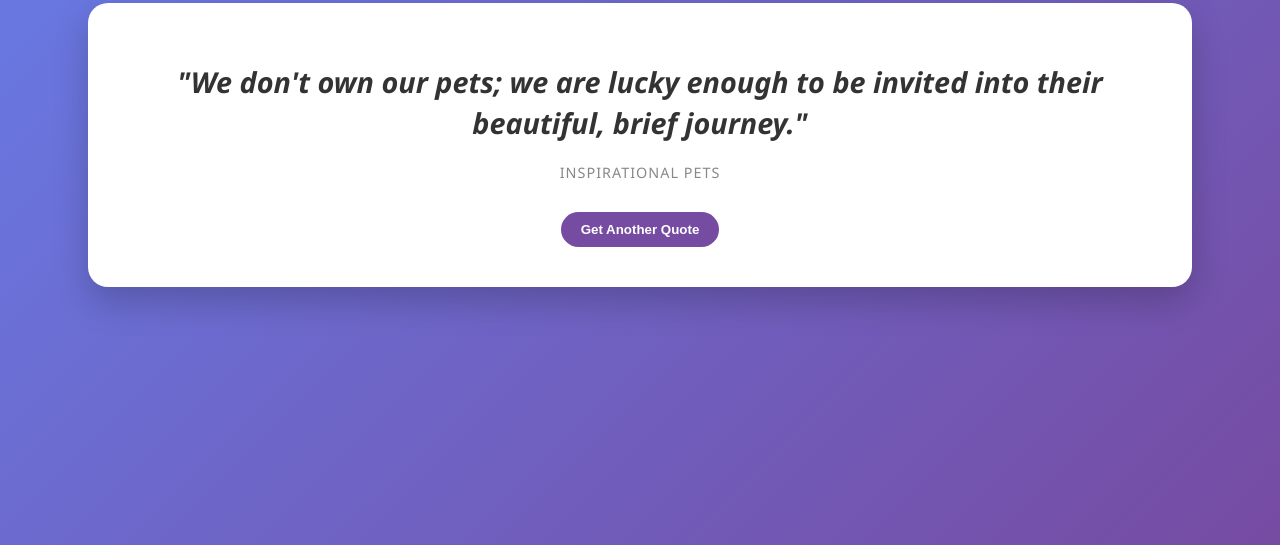
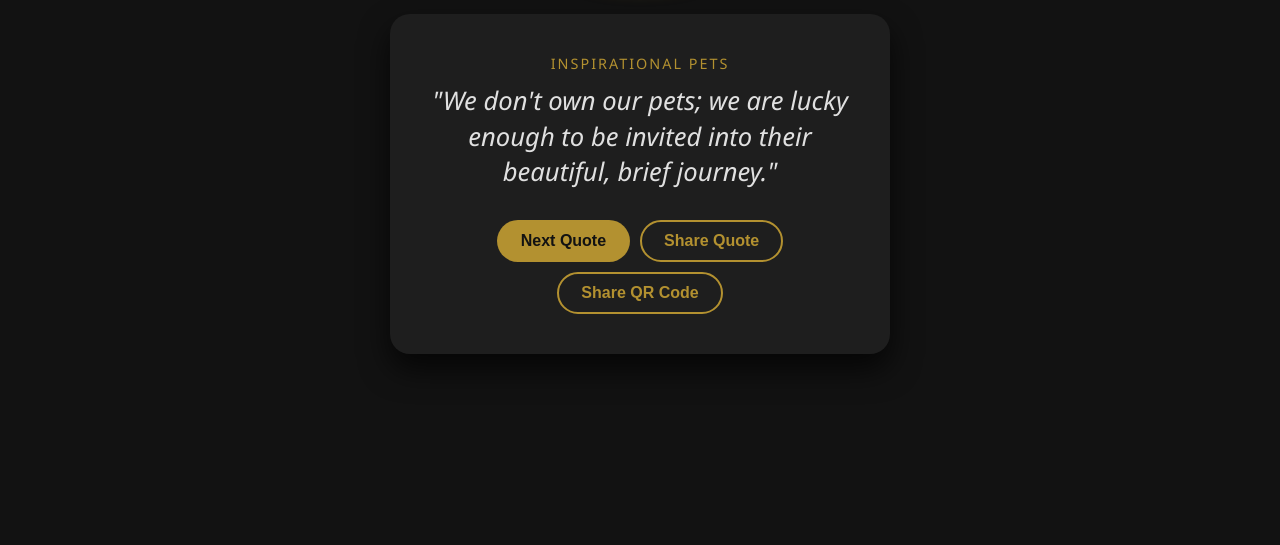
Before and after one commit to csmathews42/Venona_sage_quotes, a plain HTML site: page index.html in a window 1280 px wide. Shown: the part 255-800 px from the top of the page. Drawn offline with Linux system fonts and the light colour scheme.

Commit message:
Update index.html

```diff
--- a/index.html
+++ b/index.html
@@ -3,45 +3,156 @@
 <head>
     <meta charset="UTF-8">
     <meta name="viewport" content="width=device-width, initial-scale=1.0">
-    <title>Random Inspiration</title>
+    <title>Venona Sage Quotes</title>
     <style>
-        body { font-family: 'Segoe UI', Tahoma, Geneva, Verdana, sans-serif; display: flex; justify-content: center; align-items: center; height: 100vh; margin: 0; background: linear-gradient(135deg, #667eea 0%, #764ba2 100%); color: #333; }
-        .card { background: white; padding: 40px; border-radius: 20px; box-shadow: 0 15px 35px rgba(0,0,0,0.2); max-width: 80%; text-align: center; }
-        h1 { font-size: 1.8rem; margin-bottom: 20px; line-height: 1.4; font-style: italic; }
-        .category { font-size: 0.9rem; color: #888; text-transform: uppercase; letter-spacing: 1px; }
-        button { margin-top: 30px; padding: 10px 20px; border: none; border-radius: 50px; background: #764ba2; color: white; cursor: pointer; font-weight: bold; }
+        /* Modern dark theme with a hint of gold to match the logo */
+        body { font-family: 'Segoe UI', Tahoma, Geneva, Verdana, sans-serif; display: flex; justify-content: center; align-items: center; min-height: 100vh; margin: 0; background-color: #121212; color: #e0e0e0; }
+        .container { text-align: center; max-width: 90%; width: 500px; padding: 20px; }
+        .logo-box { max-width: 150px; margin: 0 auto 30px; }
+        .logo-box img { width: 100%; height: auto; border-radius: 50%; border: 2px solid #b39130; box-shadow: 0 5px 15px rgba(179, 145, 48, 0.5); }
+        .quote-card { background-color: #1e1e1e; padding: 40px; border-radius: 20px; box-shadow: 0 15px 30px rgba(0,0,0,0.7); }
+        .category { font-size: 0.9rem; color: #b39130; text-transform: uppercase; letter-spacing: 2px; margin-bottom: 10px; }
+        .quote-text { font-size: 1.6rem; line-height: 1.4; font-style: italic; font-weight: 300; margin-bottom: 30px; margin-top: 0; }
+        .button-group { display: flex; flex-wrap: wrap; gap: 10px; justify-content: center; margin-top: 30px; }
+        button { padding: 12px 24px; border: none; border-radius: 50px; cursor: pointer; font-weight: bold; font-size: 1rem; transition: background-color 0.2s, transform 0.1s; }
+        button:active { transform: scale(0.98); }
+        .btn-new { background-color: #b39130; color: #121212; }
+        .btn-new:hover { background-color: #d4ac3e; }
+        .btn-share { background-color: transparent; color: #b39130; border: 2px solid #b39130; padding: 10px 22px; }
+        .btn-share:hover { background-color: rgba(179, 145, 48, 0.1); }
+        /* Style for the QR code display, used in Step 3 */
+        #qr-container { margin-top: 40px; display: none; }
+        #qr-container canvas { border: 10px solid white; border-radius: 10px; box-shadow: 0 10px 20px rgba(0,0,0,0.5); }
     </style>
 </head>
 <body>
-    <div class="card">
-        <h1 id="quote-text">Loading inspiration...</h1>
-        <div id="quote-category" class="category"></div>
-        <button onclick="location.reload()">Get Another Quote</button>
+    <div class="container">
+        <div class="logo-box">
+            <img src="logo.png" alt="Venona Sage Logo">
+        </div>
+        <div class="quote-card">
+            <div id="quote-category" class="category"></div>
+            <p id="quote-text" class="quote-text">Loading wisdom...</p>
+            <div class="button-group">
+                <button class="btn-new" onclick="location.reload()">Next Quote</button>
+                <button class="btn-share" onclick="shareQuoteText()">Share Quote</button>
+                <button class="btn-share" onclick="generateAndShareQR()">Share QR Code</button>
+            </div>
+        </div>
+        <div id="qr-container">
+            <div id="qrcode"></div>
+        </div>
     </div>
 
+    <script src="https://cdn.jsdelivr.net/npm/qrcode@1.4.4/build/qrcode.min.js"></script>
+
     <script>
-        // Directly pointing to your new master file
+        // Directly pointing to your 'master_quotes.json' on GitHub
         const jsonUrl = 'https://raw.githubusercontent.com/csmathews42/Venona_sage_quotes/main/master_quotes.json';
+        let currentQuoteData = {};
 
         async function getQuote() {
             try {
                 const response = await fetch(jsonUrl);
                 const data = await response.json();
 
-                // Get a random category
+                // Get all category names
                 const categories = Object.keys(data);
-                const randomCategory = categories[Math.floor(Math.random() * categories.length)];
 
-                // Get a random quote from that category
-                const quotes = data[randomCategory];
-                const randomQuote = quotes[Math.floor(Math.random() * quotes.length)];
+                // Pick a random category
+                const randomCat = categories[Math.floor(Math.random() * categories.length)];
+
+                // Pick a random quote from that category
+                const quotesList = data[randomCat];
+                const randomQuote = quotesList[Math.floor(Math.random() * quotesList.length)];
+
+                currentQuoteData = { text: randomQuote, category: randomCat };
 
                 document.getElementById('quote-text').innerText = `"${randomQuote}"`;
-                document.getElementById('quote-category').innerText = randomCategory.replace(/([A-Z])/g, ' $1').trim();
+                // Capitalize and format the category name
+                document.getElementById('quote-category').innerText = randomCat.replace(/([A-Z])/g, ' $1').trim();
             } catch (error) {
-                document.getElementById('quote-text').innerText = "Could not load quote. Try refreshing!";
+                document.getElementById('quote-text').innerText = "Oops! Could not load wisdom. Try refreshing.";
                 console.error(error);
             }
+        }
+
+        // --- NEW SHARING FUNCTIONS ---
+
+        // 1. "Share Quote" Button: Shares text + website link
+        async function shareQuoteText() {
+            if (navigator.share) {
+                try {
+                    await navigator.share({
+                        title: 'Venona Sage Wisdom',
+                        text: `"${currentQuoteData.text}" - (Category: ${currentQuoteData.category})`,
+                        url: window.location.href // Shares the current website URL
+                    });
+                    console.log('Quote text shared successfully!');
+                } catch (error) {
+                    console.log('Error sharing text:', error);
+                }
+            } else {
+                alert("Sharing is not supported on this browser. Try copying the quote text!");
+            }
+        }
+
+        // 2. "Share QR Code" Button: Generates and shares QR as a PNG image file
+        async function generateAndShareQR() {
+            if (!navigator.share) {
+                alert("Sharing is not supported on this browser.");
+                return;
+            }
+
+            const qrContainer = document.getElementById('qrcode');
+            qrContainer.innerHTML = ''; // Clear previous QR
+
+            // Use the qrcode.js library to draw the QR code for your website onto a canvas
+            QRCode.toCanvas(qrContainer, window.location.href, { margin: 1, color: { dark: '#121212', light: '#ffffff' } }, function (error, canvas) {
+                if (error) {
+                    console.error('QR code generation error:', error);
+                    alert("Could not generate QR code.");
+                    return;
+                }
+
+                // Temporary view of the QR code (some browsers require visibility to share canvas)
+                const qrWrapper = document.getElementById('qr-container');
+                qrWrapper.style.display = 'block';
+
+                // Convert canvas to a PNG image data URL
+                const dataUrl = canvas.toDataURL('image/png');
+
+                // Convert the PNG data URL into a standard Blob (file object)
+                fetch(dataUrl)
+                .then(res => res.blob())
+                .then(blob => {
+                    const filesArray = [
+                        new File([blob], 'venona-sage-qr.png', { type: 'image/png' })
+                    ];
+
+                    // Share the file via Web Share API
+                    if (navigator.canShare && navigator.canShare({ files: filesArray })) {
+                        return navigator.share({
+                            title: 'Venona Sage QR Code',
+                            text: 'Scan to receive ancient wisdom and future insights!',
+                            files: filesArray,
+                        });
+                    } else {
+                        throw new Error('This browser cannot share image files.');
+                    }
+                })
+                .then(() => {
+                    console.log('QR Code image shared successfully!');
+                })
+                .catch((error) => {
+                    console.log('Error sharing QR image:', error);
+                    alert("Sharing failed. You can save the QR code image shown below by right-clicking it.");
+                })
+                .finally(() => {
+                    // Always keep the backup QR code visible on screen
+                    qrWrapper.style.display = 'block';
+                });
+            });
         }
 
         getQuote();
```
